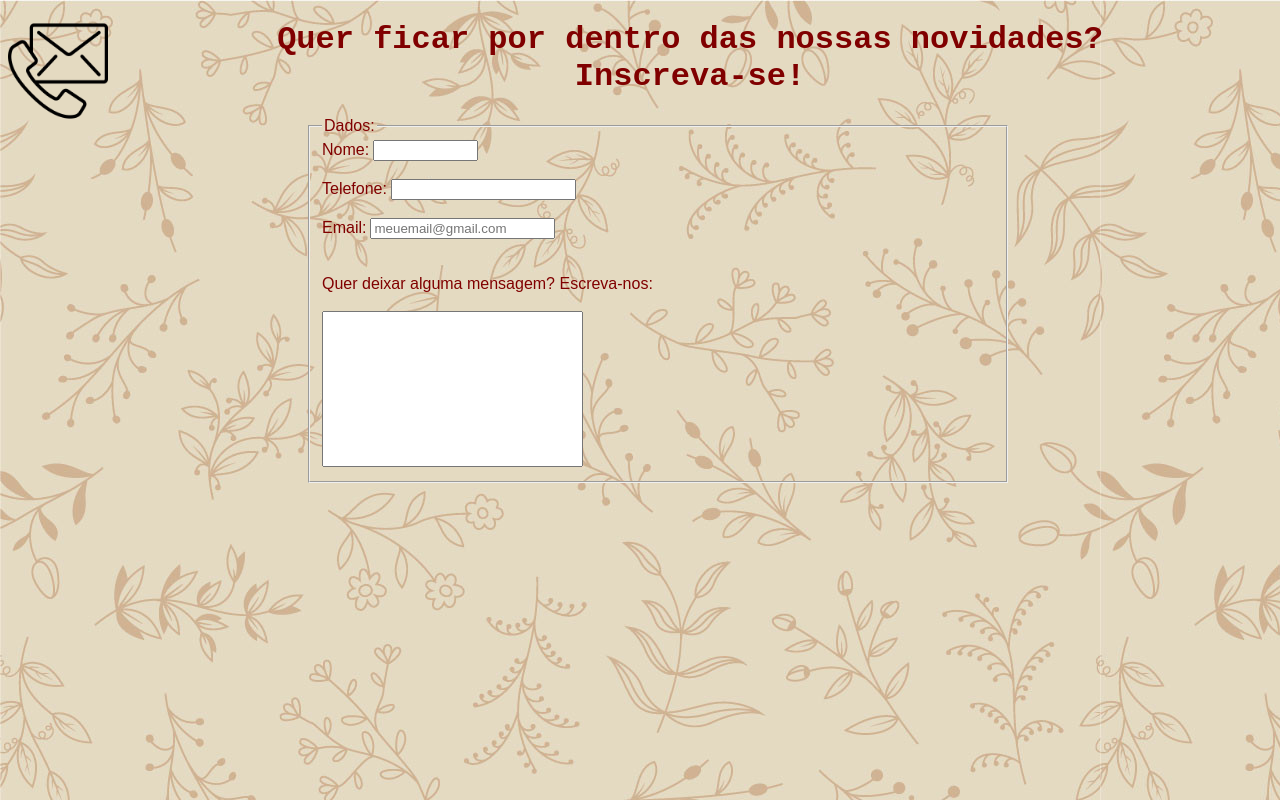
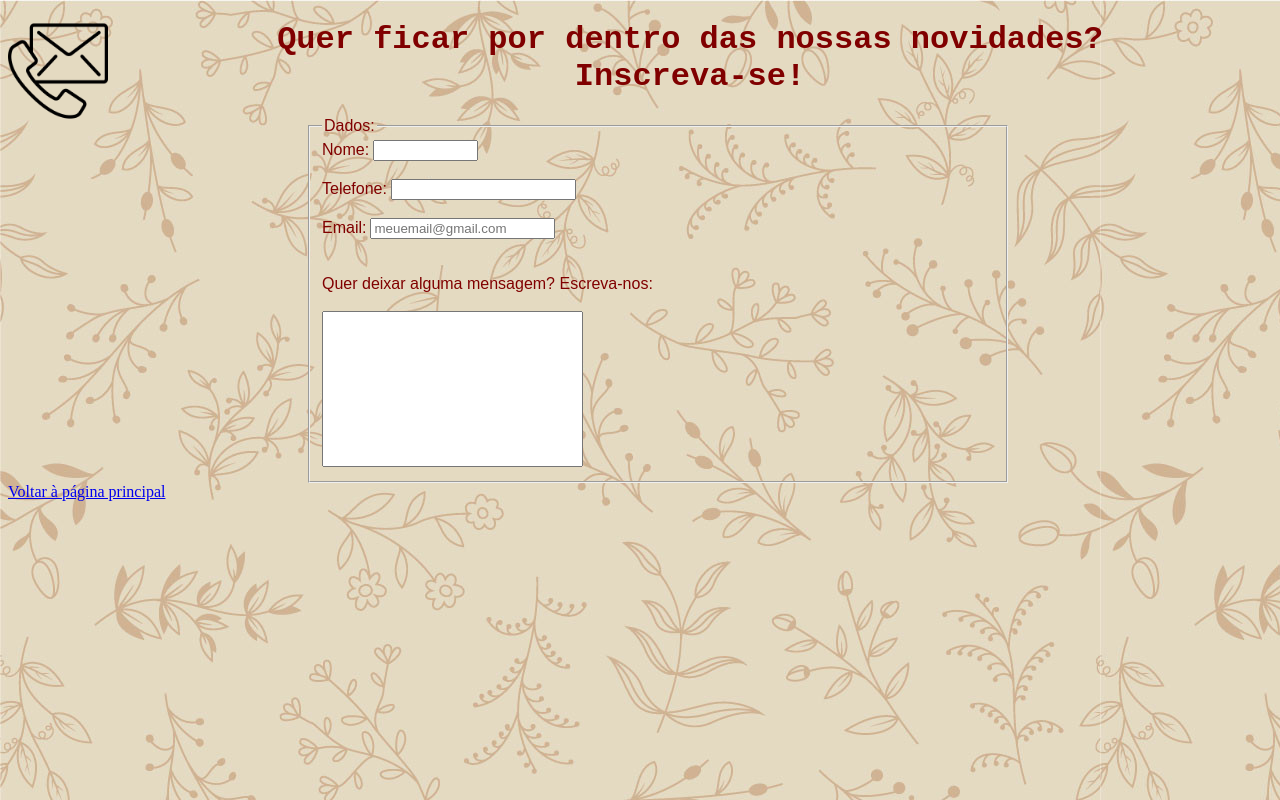
Before and after one commit to Marcelleevelyn/minha-loja, a plain HTML site: page index_contato.html in a window 1280 px wide. Drawn offline with Linux system fonts and the light colour scheme.

Commit message:
Update index_contato.html

```diff
--- a/index_contato.html
+++ b/index_contato.html
@@ -68,6 +68,7 @@
             <textarea name="mesg" cols="30" rows="10" maxlength="300"></textarea>
         </fieldset>
     </form>
+    <a href="index.html"> Voltar à página principal</a>
 
 </body>
 </html>
```
